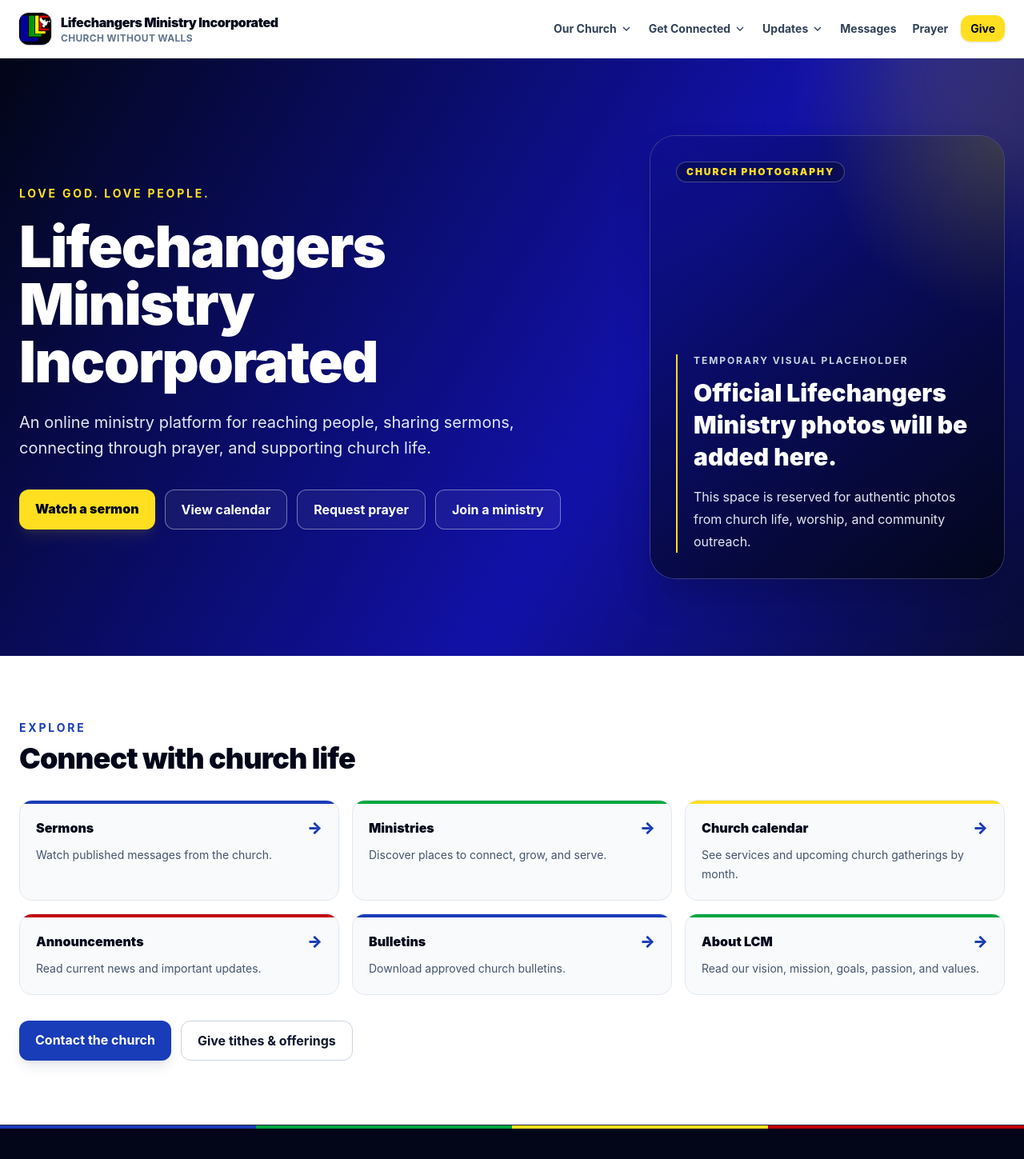
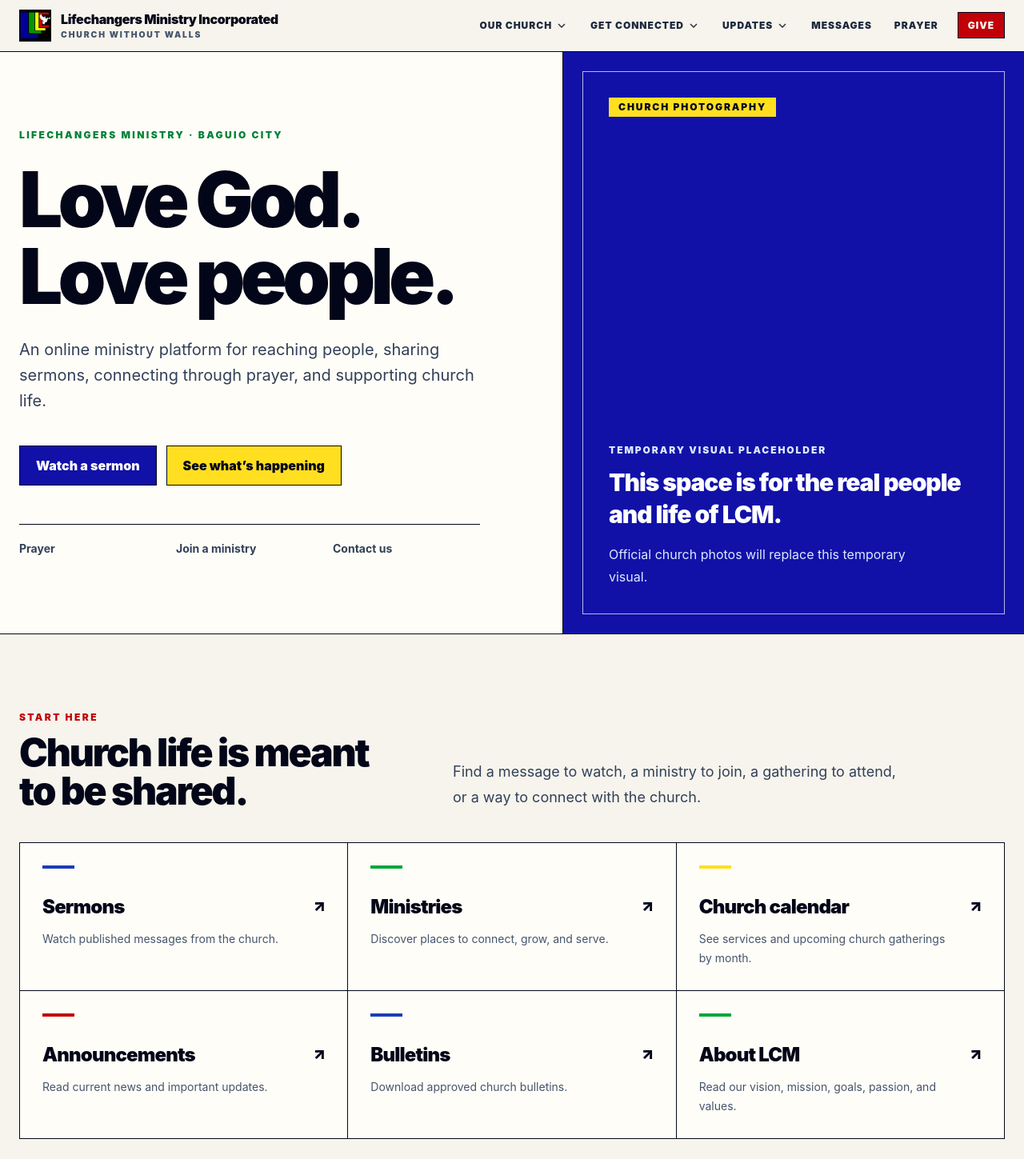
Before and after one commit to rho-alpadilla/LCM-Website, a Next.js app: page / in a window 1280 px wide. Shown: the top 1449 px of the page at 80% size. Built offline with nearby package versions, Linux system fonts and the light colour scheme.

Commit message:
feat: establish LCM editorial art direction

```diff
--- a/src/app/globals.css
+++ b/src/app/globals.css
@@ -1,14 +1,15 @@
 @import "tailwindcss";
 
 :root {
-  --background: #ffffff;
+  --background: #f7f4ed;
   --foreground: #08111f;
-  --surface: #f6f8fc;
-  --border: #dbe3ef;
+  --surface: #fffdf8;
+  --border: #cad0d7;
   --brand-blue: #1111a8;
   --brand-green: #00a000;
   --brand-yellow: #ffef00;
   --brand-red: #d90000;
+  --ease-out: cubic-bezier(0.23, 1, 0.32, 1);
 }
 
 * {
@@ -20,13 +21,7 @@
 }
 
 body {
-  background:
-    radial-gradient(
-      circle at top right,
-      rgb(17 17 168 / 0.04),
-      transparent 28rem
-    ),
-    var(--background);
+  background: var(--background);
   color: var(--foreground);
   font-family: Inter, Aptos, "Segoe UI", Arial, Helvetica, sans-serif;
   margin: 0;
--- a/src/frontend/components/public/public-header.tsx
+++ b/src/frontend/components/public/public-header.tsx
@@ -41,25 +41,25 @@
 
 export function PublicHeader() {
   return (
-    <header className="sticky top-0 z-40 border-b border-slate-200/80 bg-white/92 backdrop-blur-xl">
-      <div className="mx-auto flex max-w-7xl items-center justify-between gap-4 px-4 py-3 sm:px-6 lg:py-4">
+    <header className="sticky top-0 z-40 border-b border-slate-950 bg-[#f7f4ed]">
+      <div className="mx-auto flex max-w-7xl items-center justify-between gap-4 px-4 py-3 sm:px-6">
         <Link
-          className="group flex min-w-0 items-center gap-3 text-slate-950"
+          className="flex min-w-0 items-center gap-3 text-slate-950"
           href="/"
         >
           <Image
             alt=""
-            className="h-10 w-10 shrink-0 rounded-xl bg-slate-950 object-cover shadow-sm ring-1 ring-slate-900/10 transition group-hover:scale-[1.03]"
+            className="h-10 w-10 shrink-0 bg-slate-950 object-cover"
             height={40}
             priority
             src="/brand/lcm-mark.webp"
             width={40}
           />
           <span className="min-w-0">
-            <span className="block truncate text-sm font-black tracking-tight sm:text-base">
+            <span className="block truncate text-sm font-black tracking-[-0.025em] sm:text-base">
               {siteConfig.name}
             </span>
-            <span className="block text-xs font-bold tracking-wide text-slate-500 uppercase">
+            <span className="block text-[0.65rem] font-black tracking-[0.18em] text-slate-600 uppercase">
               Church without walls
             </span>
           </span>
@@ -74,19 +74,19 @@
 function PublicDesktopNavigation() {
   return (
     <nav aria-label="Main navigation" className="hidden lg:block">
-      <ul className="flex items-center gap-1 text-sm font-bold text-slate-700">
+      <ul className="flex items-center gap-1 text-xs font-black tracking-[0.08em] text-slate-800 uppercase">
         {navigationGroups.map((group) => (
           <li className="relative" key={group.label}>
             <details className="group">
-              <summary className="flex cursor-pointer list-none items-center gap-1 rounded-lg px-2 py-2 transition hover:bg-slate-100 hover:text-blue-800 focus-visible:outline-2 focus-visible:outline-offset-2 focus-visible:outline-blue-800 [&::-webkit-details-marker]:hidden">
+              <summary className="flex cursor-pointer list-none items-center gap-1 px-3 py-2 transition-colors duration-150 ease-out hover:text-blue-800 focus-visible:outline-2 focus-visible:outline-offset-2 focus-visible:outline-blue-800 [&::-webkit-details-marker]:hidden">
                 {group.label}
                 <ChevronDown />
               </summary>
-              <ul className="absolute left-0 z-50 mt-3 grid min-w-48 gap-1 rounded-2xl border border-slate-200 bg-white p-2 shadow-xl shadow-slate-950/10">
+              <ul className="absolute left-0 z-50 mt-3 grid min-w-52 gap-1 border border-slate-950 bg-[#fffdf8] p-2 shadow-[5px_5px_0_#1111a8]">
                 {group.links.map((item) => (
                   <li key={item.href}>
                     <Link
-                      className="block rounded-xl px-3 py-2 text-slate-800 transition hover:bg-blue-50 hover:text-blue-800 focus-visible:outline-2 focus-visible:outline-offset-2 focus-visible:outline-blue-800"
+                      className="block px-3 py-2 text-slate-800 transition-colors duration-150 ease-out hover:bg-yellow-300 hover:text-slate-950 focus-visible:outline-2 focus-visible:outline-offset-2 focus-visible:outline-blue-800"
                       href={item.href}
                     >
                       {item.label}
@@ -102,8 +102,8 @@
             <Link
               className={
                 item.href === "/give"
-                  ? "ml-1 rounded-xl bg-yellow-300 px-3 py-2 text-slate-950 shadow-sm transition hover:bg-yellow-200"
-                  : "rounded-lg px-2 py-2 transition hover:bg-slate-100 hover:text-blue-800 focus-visible:outline-2 focus-visible:outline-offset-2 focus-visible:outline-blue-800"
+                  ? "ml-2 border border-slate-950 bg-red-700 px-3 py-2 text-white transition-[background-color,transform] duration-150 ease-out hover:bg-red-800 active:scale-[0.98]"
+                  : "px-3 py-2 transition-colors duration-150 ease-out hover:text-blue-800 focus-visible:outline-2 focus-visible:outline-offset-2 focus-visible:outline-blue-800"
               }
               href={item.href}
             >
@@ -119,25 +119,25 @@
 function PublicMobileNavigation() {
   return (
     <details className="group relative lg:hidden">
-      <summary className="flex cursor-pointer list-none items-center gap-2 rounded-xl border border-slate-200 px-3 py-2 text-sm font-black text-slate-900 shadow-sm transition hover:border-blue-300 hover:bg-blue-50 focus-visible:outline-2 focus-visible:outline-offset-2 focus-visible:outline-blue-800 [&::-webkit-details-marker]:hidden">
+      <summary className="flex cursor-pointer list-none items-center gap-2 border border-slate-950 bg-[#fffdf8] px-3 py-2 text-xs font-black tracking-[0.08em] text-slate-900 uppercase transition-[background-color,transform] duration-150 ease-out hover:bg-yellow-300 focus-visible:outline-2 focus-visible:outline-offset-2 focus-visible:outline-blue-800 active:scale-[0.98] [&::-webkit-details-marker]:hidden">
         Menu
         <ChevronDown />
       </summary>
       <nav
         aria-label="Mobile navigation"
-        className="absolute right-0 z-50 mt-3 w-[min(22rem,calc(100vw-2rem))] rounded-2xl border border-slate-200 bg-white p-4 shadow-xl shadow-slate-950/15"
+        className="absolute right-0 z-50 mt-3 w-[min(22rem,calc(100vw-2rem))] border border-slate-950 bg-[#fffdf8] p-4 shadow-[5px_5px_0_#1111a8]"
       >
         <div className="grid gap-4">
           {navigationGroups.map((group) => (
             <div key={group.label}>
-              <p className="px-2 text-xs font-black tracking-[0.16em] text-slate-500 uppercase">
+              <p className="px-2 text-[0.65rem] font-black tracking-[0.16em] text-slate-600 uppercase">
                 {group.label}
               </p>
               <ul className="mt-1 grid grid-cols-2 gap-1">
                 {group.links.map((item) => (
                   <li key={item.href}>
                     <Link
-                      className="block rounded-xl px-2 py-2 text-sm font-bold text-slate-800 transition hover:bg-blue-50 hover:text-blue-800"
+                      className="block px-2 py-2 text-sm font-bold text-slate-800 transition-colors duration-150 ease-out hover:bg-yellow-300 hover:text-slate-950"
                       href={item.href}
                     >
                       {item.label}
@@ -147,14 +147,14 @@
               </ul>
             </div>
           ))}
-          <ul className="grid grid-cols-3 gap-2 border-t border-slate-200 pt-4">
+          <ul className="grid grid-cols-3 gap-2 border-t border-slate-950 pt-4">
             {directNavigation.map((item) => (
               <li key={item.href}>
                 <Link
                   className={
                     item.href === "/give"
-                      ? "block rounded-xl bg-yellow-300 px-2 py-2 text-center text-sm font-black text-slate-950"
-                      : "block rounded-xl bg-slate-100 px-2 py-2 text-center text-sm font-bold text-slate-800"
+                      ? "block border border-slate-950 bg-red-700 px-2 py-2 text-center text-sm font-black text-white active:scale-[0.98]"
+                      : "block border border-slate-300 bg-[#f1eee6] px-2 py-2 text-center text-sm font-bold text-slate-800 active:scale-[0.98]"
                   }
                   href={item.href}
                 >
--- a/src/frontend/components/public/public-page.tsx
+++ b/src/frontend/components/public/public-page.tsx
@@ -5,7 +5,7 @@
 
 export function PublicPage({ children }: { children: ReactNode }) {
   return (
-    <div className="flex min-h-screen flex-col bg-white text-slate-950">
+    <div className="flex min-h-screen flex-col bg-[#f7f4ed] text-slate-950">
       <a
         className="sr-only z-50 rounded-md bg-white px-4 py-3 font-bold text-blue-900 shadow-lg focus:not-sr-only focus:fixed focus:top-3 focus:left-3"
         href="#main-content"
@@ -31,37 +31,25 @@
   description: string;
 }) {
   return (
-    <section className="relative isolate overflow-hidden bg-[linear-gradient(120deg,#020617_0%,#1111a8_58%,#080c35_100%)] text-white">
-      <div
-        aria-hidden="true"
-        className="absolute -top-24 right-[14%] h-72 w-72 rounded-full bg-yellow-300/15 blur-3xl"
-      />
-      <div
-        aria-hidden="true"
-        className="absolute bottom-0 left-0 h-2 w-1/4 bg-blue-800"
-      />
-      <div
-        aria-hidden="true"
-        className="absolute bottom-0 left-1/4 h-2 w-1/4 bg-green-600"
-      />
-      <div
-        aria-hidden="true"
-        className="absolute bottom-0 left-2/4 h-2 w-1/4 bg-yellow-300"
-      />
-      <div
-        aria-hidden="true"
-        className="absolute right-0 bottom-0 h-2 w-1/4 bg-red-700"
-      />
-      <div className="relative mx-auto max-w-6xl px-4 py-14 sm:px-6 sm:py-20">
-        <p className="text-sm font-bold tracking-[0.2em] text-yellow-300 uppercase">
+    <section className="border-b border-slate-950 bg-[#1111a8] text-white">
+      <div className="mx-auto grid max-w-7xl gap-8 px-4 py-14 sm:px-6 sm:py-20 lg:grid-cols-[minmax(0,1fr)_13rem] lg:items-end">
+        <div>
+          <p className="text-xs font-black tracking-[0.2em] text-yellow-300 uppercase">
             {eyebrow}
           </p>
-        <h1 className="mt-3 max-w-4xl text-4xl font-black tracking-tight text-balance sm:text-5xl">
+          <h1 className="mt-3 max-w-4xl text-4xl font-black tracking-[-0.045em] text-balance sm:text-5xl">
             {title}
           </h1>
-        <p className="mt-5 max-w-2xl text-lg leading-8 text-slate-200">
+          <p className="mt-5 max-w-2xl text-lg leading-8 text-blue-100">
             {description}
           </p>
+        </div>
+        <div aria-hidden="true" className="hidden grid-cols-4 gap-2 lg:grid">
+          <span className="h-20 bg-blue-800" />
+          <span className="h-28 bg-green-600" />
+          <span className="h-36 bg-yellow-300" />
+          <span className="h-44 bg-red-700" />
+        </div>
       </div>
     </section>
   );
@@ -69,7 +57,7 @@
 
 export function EmptyContent({ children }: { children: ReactNode }) {
   return (
-    <p className="rounded-2xl border border-dashed border-slate-300 bg-slate-50 p-8 leading-7 text-slate-700">
+    <p className="border border-dashed border-slate-500 bg-[#fffdf8] p-8 leading-7 text-slate-700">
       {children}
     </p>
   );
--- a/src/frontend/screens/public/index.tsx
+++ b/src/frontend/screens/public/index.tsx
@@ -7,68 +7,69 @@
 export default function HomePage() {
   return (
     <PublicPage>
-      <section className="relative isolate overflow-hidden bg-[linear-gradient(120deg,#020617_0%,#1111a8_60%,#080c35_100%)] text-white">
-        <div
-          aria-hidden="true"
-          className="absolute -top-32 -right-28 h-80 w-80 rounded-full bg-yellow-300/15 blur-3xl"
-        />
-        <div className="relative mx-auto grid min-h-[72vh] max-w-7xl items-center gap-12 px-4 py-16 sm:px-6 sm:py-24 lg:grid-cols-[1.25fr_0.75fr]">
-          <div>
-            <p className="text-sm font-bold tracking-[0.2em] text-yellow-300 uppercase">
-              Love God. Love people.
+      <section className="border-b border-slate-950 bg-[#fffdf8]">
+        <div className="mx-auto grid max-w-7xl lg:grid-cols-[minmax(0,1.1fr)_minmax(20rem,0.9fr)]">
+          <div className="px-4 py-16 sm:px-6 sm:py-24 lg:border-r lg:border-slate-950">
+            <p className="text-xs font-black tracking-[0.2em] text-green-700 uppercase">
+              Lifechangers Ministry · Baguio City
             </p>
-            <h1 className="mt-5 max-w-4xl text-4xl font-black tracking-tight text-balance sm:text-6xl lg:text-7xl">
-              {siteConfig.name}
+            <h1 className="mt-6 max-w-3xl text-5xl font-black tracking-[-0.06em] text-slate-950 sm:text-7xl lg:text-8xl">
+              Love God.
+              <br />
+              Love people.
             </h1>
-            <p className="mt-6 max-w-2xl text-lg leading-8 text-slate-200 sm:text-xl">
+            <p className="mt-7 max-w-xl text-lg leading-8 text-slate-700 sm:text-xl">
               {siteConfig.description}
             </p>
-            <div className="mt-9 flex flex-wrap gap-3">
+            <div className="mt-10 flex flex-wrap gap-3">
               <Link
-                className="rounded-xl bg-yellow-300 px-5 py-3 font-black text-slate-950 shadow-lg shadow-yellow-300/10 transition hover:-translate-y-0.5 hover:bg-yellow-200 focus-visible:outline-2 focus-visible:outline-offset-4 focus-visible:outline-yellow-300"
+                className="border border-slate-950 bg-[#1111a8] px-5 py-3 font-black text-white transition-[background-color,transform] duration-150 ease-out hover:bg-blue-800 focus-visible:outline-2 focus-visible:outline-offset-4 focus-visible:outline-blue-800 active:scale-[0.98]"
                 href={"/sermons" as Route}
               >
                 Watch a sermon
               </Link>
               <Link
-                className="rounded-xl border border-white/40 bg-white/5 px-5 py-3 font-bold text-white transition hover:-translate-y-0.5 hover:bg-white/10 focus-visible:outline-2 focus-visible:outline-offset-4 focus-visible:outline-white"
+                className="border border-slate-950 bg-yellow-300 px-5 py-3 font-black text-slate-950 transition-[background-color,transform] duration-150 ease-out hover:bg-yellow-200 focus-visible:outline-2 focus-visible:outline-offset-4 focus-visible:outline-blue-800 active:scale-[0.98]"
                 href={"/activities" as Route}
               >
-                View calendar
+                See what’s happening
+              </Link>
+            </div>
+            <div className="mt-12 grid max-w-xl grid-cols-3 gap-3 border-t border-slate-950 pt-5 text-sm font-bold text-slate-700">
+              <Link
+                className="hover:text-blue-800 hover:underline"
+                href="/prayer"
+              >
+                Prayer
               </Link>
               <Link
-                className="rounded-xl border border-white/40 bg-white/5 px-5 py-3 font-bold text-white transition hover:-translate-y-0.5 hover:bg-white/10 focus-visible:outline-2 focus-visible:outline-offset-4 focus-visible:outline-white"
-                href={"/prayer" as Route}
-              >
-                Request prayer
-              </Link>
-              <Link
-                className="rounded-xl border border-white/40 bg-white/5 px-5 py-3 font-bold text-white transition hover:-translate-y-0.5 hover:bg-white/10 focus-visible:outline-2 focus-visible:outline-offset-4 focus-visible:outline-white"
-                href={"/join" as Route}
+                className="hover:text-blue-800 hover:underline"
+                href="/join"
               >
                 Join a ministry
               </Link>
+              <Link
+                className="hover:text-blue-800 hover:underline"
+                href="/contact"
+              >
+                Contact us
+              </Link>
             </div>
           </div>
-          <figure className="relative hidden aspect-[4/5] overflow-hidden rounded-[2rem] border border-white/20 bg-slate-950/25 shadow-2xl shadow-slate-950/30 lg:block">
-            <div
-              aria-hidden="true"
-              className="absolute inset-0 bg-[radial-gradient(circle_at_top_right,rgba(255,239,0,0.18),transparent_32%),linear-gradient(145deg,rgba(17,17,168,0.55),rgba(2,6,23,0.88))]"
-            />
-            <div className="relative flex h-full flex-col justify-between p-8">
-              <p className="w-fit rounded-full border border-white/25 bg-slate-950/35 px-3 py-1 text-xs font-black tracking-[0.16em] text-yellow-300 uppercase">
+          <figure className="relative min-h-[26rem] border-t border-slate-950 bg-[#1111a8] p-4 sm:p-6 lg:min-h-full lg:border-t-0">
+            <div className="flex h-full min-h-[23rem] flex-col justify-between border border-white/70 p-6 text-white sm:p-8">
+              <p className="w-fit bg-yellow-300 px-3 py-1 text-xs font-black tracking-[0.16em] text-slate-950 uppercase">
                 Church photography
               </p>
-              <div className="border-l-2 border-yellow-300 pl-5">
-                <p className="text-xs font-bold tracking-[0.16em] text-slate-300 uppercase">
+              <div>
+                <p className="text-xs font-black tracking-[0.16em] text-blue-100 uppercase">
                   Temporary visual placeholder
                 </p>
-                <h2 className="mt-3 text-3xl leading-10 font-black text-white">
-                  Official Lifechangers Ministry photos will be added here.
+                <h2 className="mt-3 max-w-md text-3xl leading-10 font-black tracking-[-0.035em]">
+                  This space is for the real people and life of LCM.
                 </h2>
-                <p className="mt-4 max-w-sm leading-7 text-slate-200">
-                  This space is reserved for authentic photos from church life,
-                  worship, and community outreach.
+                <p className="mt-4 max-w-sm leading-7 text-blue-100">
+                  Official church photos will replace this temporary visual.
                 </p>
               </div>
             </div>
@@ -81,50 +82,56 @@
       </section>
 
       <section
-        className="mx-auto max-w-7xl px-4 py-14 sm:px-6 sm:py-20"
+        className="mx-auto max-w-7xl px-4 py-16 sm:px-6 sm:py-24"
         aria-labelledby="connect-title"
       >
-        <p className="text-sm font-bold tracking-[0.2em] text-blue-800 uppercase">
-          Explore
+        <div className="grid gap-8 border-b border-slate-950 pb-10 lg:grid-cols-[0.85fr_1.15fr] lg:items-end">
+          <div>
+            <p className="text-xs font-black tracking-[0.2em] text-red-700 uppercase">
+              Start here
             </p>
             <h2
-          className="mt-2 max-w-xl text-3xl font-black tracking-tight text-slate-950 sm:text-4xl"
+              className="mt-3 max-w-md text-4xl font-black tracking-[-0.045em] text-slate-950 sm:text-5xl"
               id="connect-title"
             >
-          Connect with church life
+              Church life is meant to be shared.
             </h2>
-        <div className="mt-8 grid gap-4 sm:grid-cols-2 lg:grid-cols-3">
+          </div>
+          <p className="max-w-xl text-lg leading-8 text-slate-700">
+            Find a message to watch, a ministry to join, a gathering to attend,
+            or a way to connect with the church.
+          </p>
+        </div>
+        <ol className="grid border-l border-slate-950 sm:grid-cols-2 lg:grid-cols-3">
           {publicDestinations.map((item) => (
+            <li className="border-r border-b border-slate-950" key={item.href}>
               <Link
-              className="group relative overflow-hidden rounded-2xl border border-slate-200 bg-slate-50 p-5 transition hover:-translate-y-1 hover:border-blue-300 hover:bg-white hover:shadow-lg hover:shadow-blue-950/5 focus-visible:outline-2 focus-visible:outline-offset-4 focus-visible:outline-blue-800"
+                className="group block h-full bg-[#fffdf8] p-6 transition-colors duration-150 ease-out hover:bg-slate-950 hover:text-white focus-visible:outline-2 focus-visible:outline-offset-4 focus-visible:outline-blue-800 sm:p-7"
                 href={item.href as Route}
-              key={item.href}
               >
-              <span
-                aria-hidden="true"
-                className={`absolute top-0 left-0 h-1 w-full ${item.accentClass}`}
-              />
-              <span className="flex items-center justify-between gap-4 font-black text-slate-950">
+                <span className={`block h-1 w-10 ${item.accentClass}`} />
+                <span className="mt-8 flex items-start justify-between gap-4 text-2xl font-black tracking-[-0.035em]">
                   {item.label}
-                <span className="text-xl text-blue-800 transition group-hover:translate-x-1">
-                  →
+                  <span aria-hidden="true" className="text-xl">
+                    ↗
                   </span>
                 </span>
-              <span className="mt-2 block text-sm leading-6 text-slate-600">
+                <span className="mt-3 block max-w-xs text-sm leading-6 text-slate-600 transition-colors duration-150 ease-out group-hover:text-slate-300">
                   {item.description}
                 </span>
               </Link>
+            </li>
           ))}
-        </div>
-        <div className="mt-8 flex flex-wrap gap-3">
+        </ol>
+        <div className="mt-10 flex flex-wrap gap-3">
           <Link
-            className="rounded-xl bg-blue-800 px-5 py-3 font-bold text-white shadow-lg shadow-blue-950/10 transition hover:-translate-y-0.5 hover:bg-blue-900"
+            className="border border-slate-950 bg-green-700 px-5 py-3 font-black text-white transition-[background-color,transform] duration-150 ease-out hover:bg-green-800 active:scale-[0.98]"
             href={"/contact" as Route}
           >
             Contact the church
           </Link>
           <Link
-            className="rounded-xl border border-slate-300 bg-white px-5 py-3 font-bold text-slate-900 transition hover:-translate-y-0.5 hover:border-slate-950"
+            className="border border-slate-950 bg-[#fffdf8] px-5 py-3 font-black text-slate-950 transition-[background-color,transform] duration-150 ease-out hover:bg-yellow-300 active:scale-[0.98]"
             href={"/give" as Route}
           >
             Give tithes &amp; offerings
```
Also changed, not shown: src/frontend/components/public/public-footer.tsx (+12 -6 lines), 1 other file (tests, documents, lock files or other folders). Lines whose indentation alone changed are shown as unchanged.
